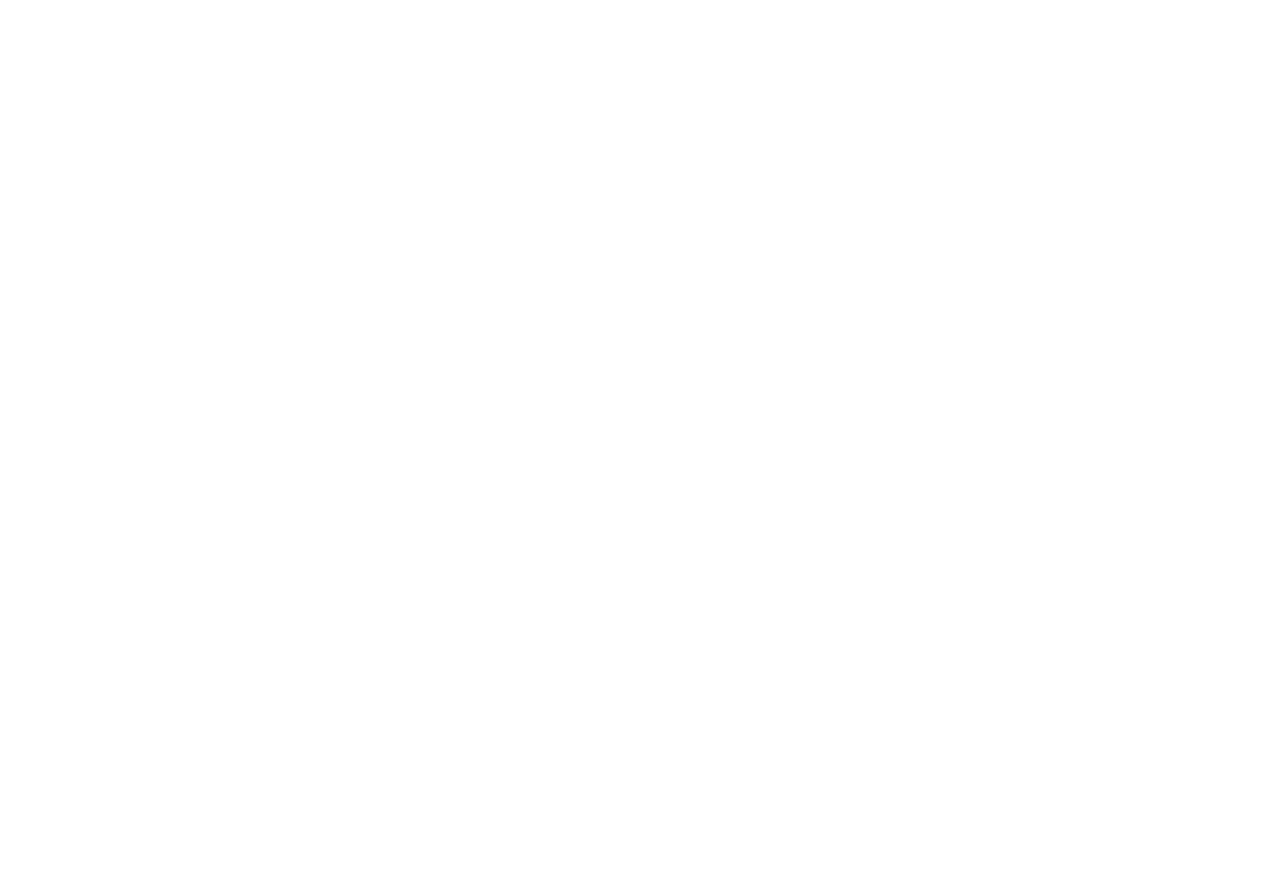
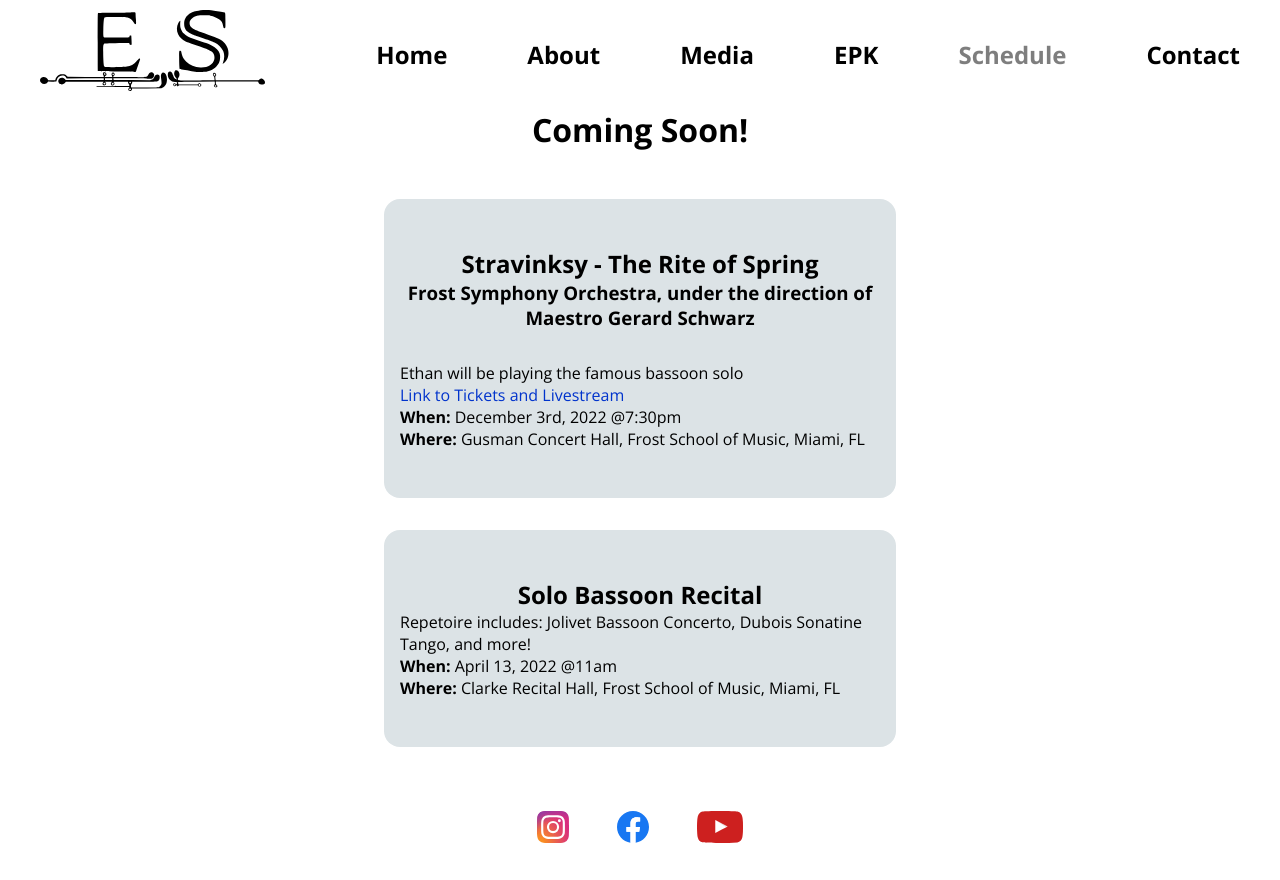
Before and after one commit to EthanShuler/portfolio, a React (Create React App) app: page /schedule in a window 1280 px wide. Before the commit this address had no page. Before the commit the page ends 800 px from the top, so only its background shows below. Built offline with nearby package versions, Linux system fonts and the light colour scheme; a web font is replaced by a local one.

Commit message:
added epk, schedule, contact

```diff
--- a/src/App.js
+++ b/src/App.js
@@ -6,8 +6,10 @@
 import Programmer from './components/Programmer/Programmer';
 import Globals from './utils/GlobalStyles';
 import MusicNavbar from './components/Navbar/MusicNavbar';
-import Resume from './components/Resume/Resume';
 import { BrowserRouter as Router, Route, Routes, Outlet } from 'react-router-dom';
+import Contact from './components/Contact/Contact';
+import Epk from './components/Epk/Epk';
+import Schedule from './components/Schedule/Schedule';
 
 const Musician = () => {
   return (
@@ -34,7 +36,9 @@
             <Route path='/home' element={<Home />} />
             <Route path='about' element={<About />} />
             <Route path='media' element={<Media />} />
-            <Route path='resume' element={<Resume />} />
+            <Route path='epk' element={<Epk />} />
+            <Route path='schedule' element={<Schedule />} />
+            <Route path='contact' element={<Contact />} />
           </Route>
 
 
--- a/src/components/Contact/Contact.jsx
+++ b/src/components/Contact/Contact.jsx
@@ -1,8 +1,31 @@
 import React from 'react'
+import styled from 'styled-components'
+import Socials from '../Socials/Socials'
+
+const ContactInfo = styled.div`
+  text-align: center;
+  white-space: nowrap;
+
+  a {
+    color: #0033CC;
+
+    &:hover {
+      color: #0093CC;
+      text-decoration: underline;
+    }
+  }
+`
 
 const Contact = () => {
   return (
-    <div>Contact</div>
+    <>
+    <ContactInfo>
+      <h1>Contact</h1>
+      <p><strong>Email: </strong>13ethanshuler@gmail.com</p>
+      <p><strong>Website: </strong><a href='www.ethanshuler.com'>www.ethanshuler.com</a></p>
+    </ContactInfo>
+    <Socials />
+    </>
   )
 }
 
--- /dev/null
+++ b/src/components/Epk/Epk.jsx
@@ -0,0 +1,94 @@
+import React from 'react'
+import styled from 'styled-components'
+import epk from './epk.pdf'
+import Button from '../Button'
+import Socials from '../Socials/Socials'
+
+const quotes = [
+  {
+    quote: 'Sounding like a professional in the Palm Beach Symphony',
+    person: 'Professor Gabriel Beavers'
+  },
+  {
+    quote: 'Impressed with [his] wonderful humanity, integrity and outlook on life…in [his] journey toward a bright and exciting future',
+    person: 'Dr. Yoshiyuki Ishikawa'
+  },
+  {
+    quote: 'Beautiful and committed playing…very soulful and passionate',
+    person: 'Professor Christina Jennings'
+  },
+  {
+    quote: 'So wonderful [his] desire to sing and create the tender contrasts…so much to admire',
+    person: 'Dr. Daniel Silver'
+  },
+  {
+    quote: 'Totally captivating from the first note…Clean and beautiful and colorful',
+    person: 'Peter Cooper'
+  },
+  {
+    quote: 'So proud to know [him], to have made music with [him]',
+    person: 'Michelle Hynson'
+  },
+]
+
+const fullBio = 'Bassoonist Ethan Shuler graduated from the University of Colorado-Boulder in May of 2020. At CU, Ethan studied music performance and computer science, graduating with highest honors. Ethan\'s bassoon teachers have included Andrew Jackson, Dr. Yoshi Ishikawa, and Gabriel Beavers. Mr. Shuler is also an active member of the International Double Reed Society, working on the film/livestreaming crew at the previous two US-based conferences, volunteering at the 2022 conference in Boulder, and performing at the 2022 conference. Ethan won first prize in the Australian Double Reed Society\'s 2020 bassoon competition with his performance of Carolyn Morris\'s "Bassoon Boogie" and of Franciso Mignone\'s Walzes. Ethan has participated in masterclasses with esteemed musicians such as Billy Short, Kathleen McLean, Anne Epperson, Steve Braunstein, and Andrea Cellacchi; beyond performing chamber music with friends and classmates, Ethan has collaborated on stage with musicians including Bill Douglas, Billy Short, and Yoshi Ishikawa. When he is not playing bassoon, you can find Ethan learning new programming skills, listening to jazz, or making reeds while rewatching Lord of the Rings.'
+
+const shortBio = 'Bassoonist Ethan Shuler performs music as the ultimate form of self-expression. Having studied at the University of Colorado-Boulder and the University of Miami’s Frost School of Music, he performed in principal positions at both institutions’ most advanced ensembles. While at these institutions, Mr. Shuler studied with Yoshi Ishikawa and Gabirel Beavers, respectively. Ethan is currently finishing his master’s degree in bassoon performance and is an in-demand freelancer in the Miami area.'
+
+const Quotes = styled.div`
+  padding-top: 3em;
+  text-align: center;
+
+  div {
+    padding-top: 2em;
+    font-size: 1.1em;
+  }
+`
+
+const Bio = styled.div`
+  margin: 3em auto;
+  width: 50%;
+  line-height: 2em;
+  text-align: center;
+`
+
+const DownloadLink = styled.div`
+  text-align: center;
+  padding-top: 3em;
+  button {
+    width: 10em;
+    margin: 2em 0;
+  }
+`
+
+const Epk = () => {
+  return (
+    <div>
+      <DownloadLink>
+        <a href={epk} rel='noopener noreferrer' target='_blank' >
+          <Button trailingIcon="picture_as_pdf" label="Resume">Download EPK</Button>
+        </a>
+      </DownloadLink>
+      <Quotes>
+        {quotes.map((quote) => (
+        <div>
+          <p>"<em>{quote.quote}</em>"</p>
+          <p><strong>-{quote.person}</strong></p>
+        </div>
+      ))}
+      </Quotes>
+      <Bio>
+        <h2>Full Bio</h2>
+        {fullBio}
+      </Bio>
+
+      <Bio>
+        <h2>Short Bio</h2>
+        {shortBio}
+      </Bio>
+      <Socials />
+    </div>
+  )
+}
+
+export default Epk
--- a/src/components/Navbar/MusicNavbar.jsx
+++ b/src/components/Navbar/MusicNavbar.jsx
@@ -154,6 +154,9 @@
         <HeaderLink page='home' setExpanded={setIsNavExpanded} />
         <HeaderLink page='about' setExpanded={setIsNavExpanded} />
         <HeaderLink page='media' setExpanded={setIsNavExpanded} />
+        <HeaderLink page='EPK' setExpanded={setIsNavExpanded} />
+        <HeaderLink page='schedule' setExpanded={setIsNavExpanded} />
+        <HeaderLink page='contact' setExpanded={setIsNavExpanded} />
       </NavigationMenu>
     </Navigation>
   )
--- a/src/components/Programmer/Programmer.jsx
+++ b/src/components/Programmer/Programmer.jsx
@@ -3,11 +3,8 @@
 import ProgrammingExperience from '../ProgrammingExperience/ProgrammingExperience'
 import Projects from '../Projects/Projects'
 import Education from '../Education/Education'
-import Contact from '../Contact/Contact'
 import icons from './icons'
 import ProgrammerNavbar from '../Navbar/ProgrammerNavbar'
-
-//header:  Hero, Experience, Projects, Education, Contact
 
 const ProgrammerContainer = styled.div`
 padding: 3rem;
@@ -53,7 +50,6 @@
         <ProgrammingExperience />
         <Projects />
         <Education />
-        <Contact />
       </ProgrammerContainer>
     </>
 
--- a/src/components/Resume/Resume.jsx
+++ b/src/components/Resume/Resume.jsx
@@ -102,7 +102,6 @@
     width: 10em;
     margin: 2em 0;
   }
-
 `
 
 const Resume = () => {
--- /dev/null
+++ b/src/components/Schedule/Schedule.jsx
@@ -0,0 +1,71 @@
+import React from 'react'
+import styled from 'styled-components'
+import Socials from '../Socials/Socials'
+
+const Container = styled.div`
+
+  h1 {
+    text-align: center;
+    margin-bottom: 3rem;
+  }
+
+  a {
+    color: #0033CC;
+
+    &:hover {
+      color: #0093CC;
+      text-decoration: underline;
+    }
+  }
+`
+
+const Event = styled.div`
+  background-color: #Dce3e6;
+  margin: 2em auto;
+  width: 40%;
+  border-radius: 1rem;
+  padding: 3em 1em;
+
+  p {
+
+  }
+
+  h2 {
+    text-align: center;
+  }
+
+  h3 {
+    text-align: center;
+    margin-bottom: 2rem;
+  }
+`
+
+const Schedule = () => {
+  return (
+    <>
+    <Container>
+      <h1>Coming Soon!</h1>
+      <Event>
+        <h2>Stravinksy - The Rite of Spring</h2>
+        <span></span>
+
+        <h3>Frost Symphony Orchestra, under the direction of Maestro Gerard Schwarz</h3>
+        <p>Ethan will be playing the famous bassoon solo</p>
+        <a href='https://events.miami.edu/event/new_beginningsfrost_symphony_orchestra_3344'>Link to Tickets and Livestream</a>
+        <p><strong>When: </strong>December 3rd, 2022 @7:30pm</p>
+        <p><strong>Where: </strong>Gusman Concert Hall, Frost School of Music, Miami, FL</p>
+      </Event>
+      <Event>
+        <h2>Solo Bassoon Recital</h2>
+        <p>Repetoire includes: Jolivet Bassoon Concerto, Dubois Sonatine Tango, and more!</p>
+        <p><strong>When: </strong>April 13, 2022 @11am</p>
+        <p><strong>Where: </strong>Clarke Recital Hall, Frost School of Music, Miami, FL</p>
+      </Event>
+    </Container>
+    <Socials />
+    </>
+
+  )
+}
+
+export default Schedule
```
Also changed, not shown: 1 other file (tests, documents, lock files or other folders).
